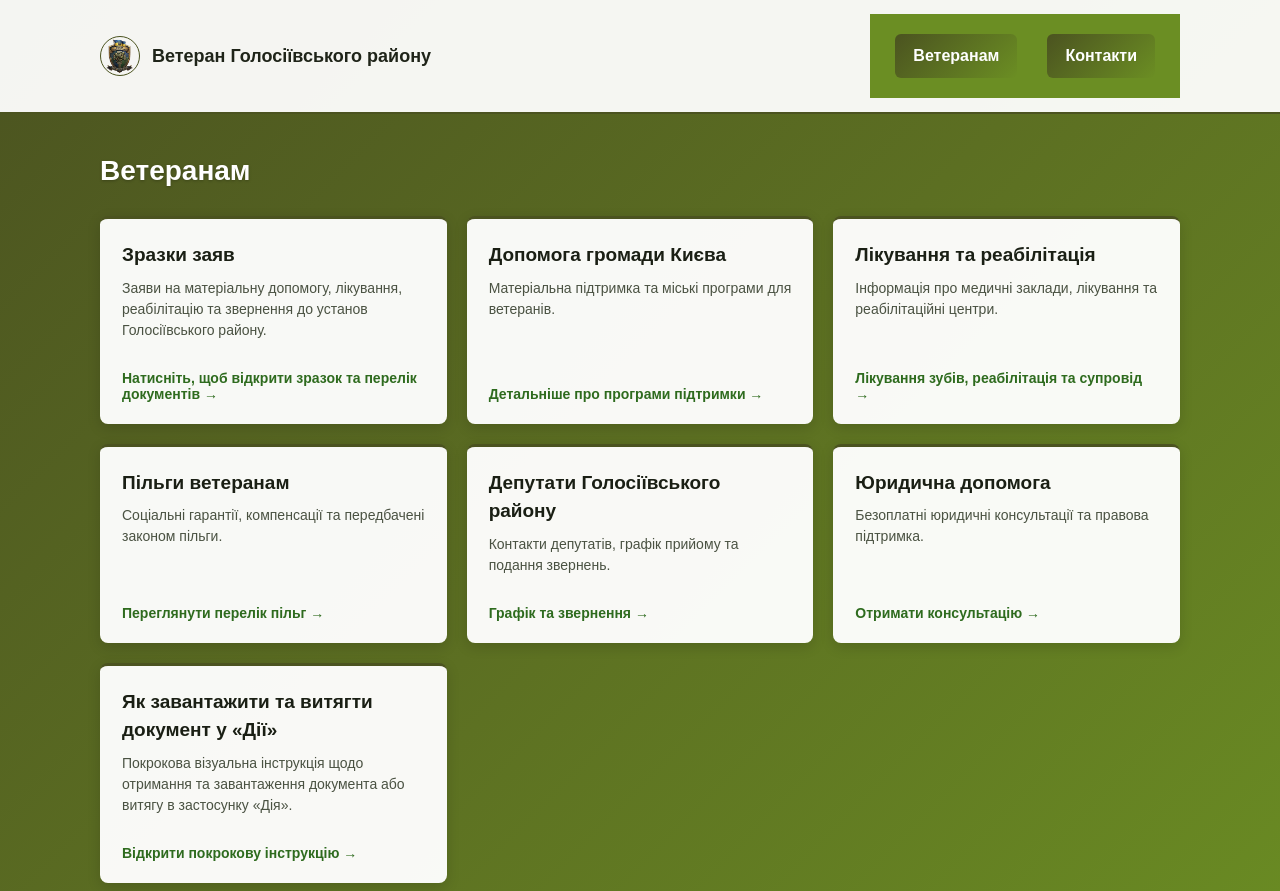
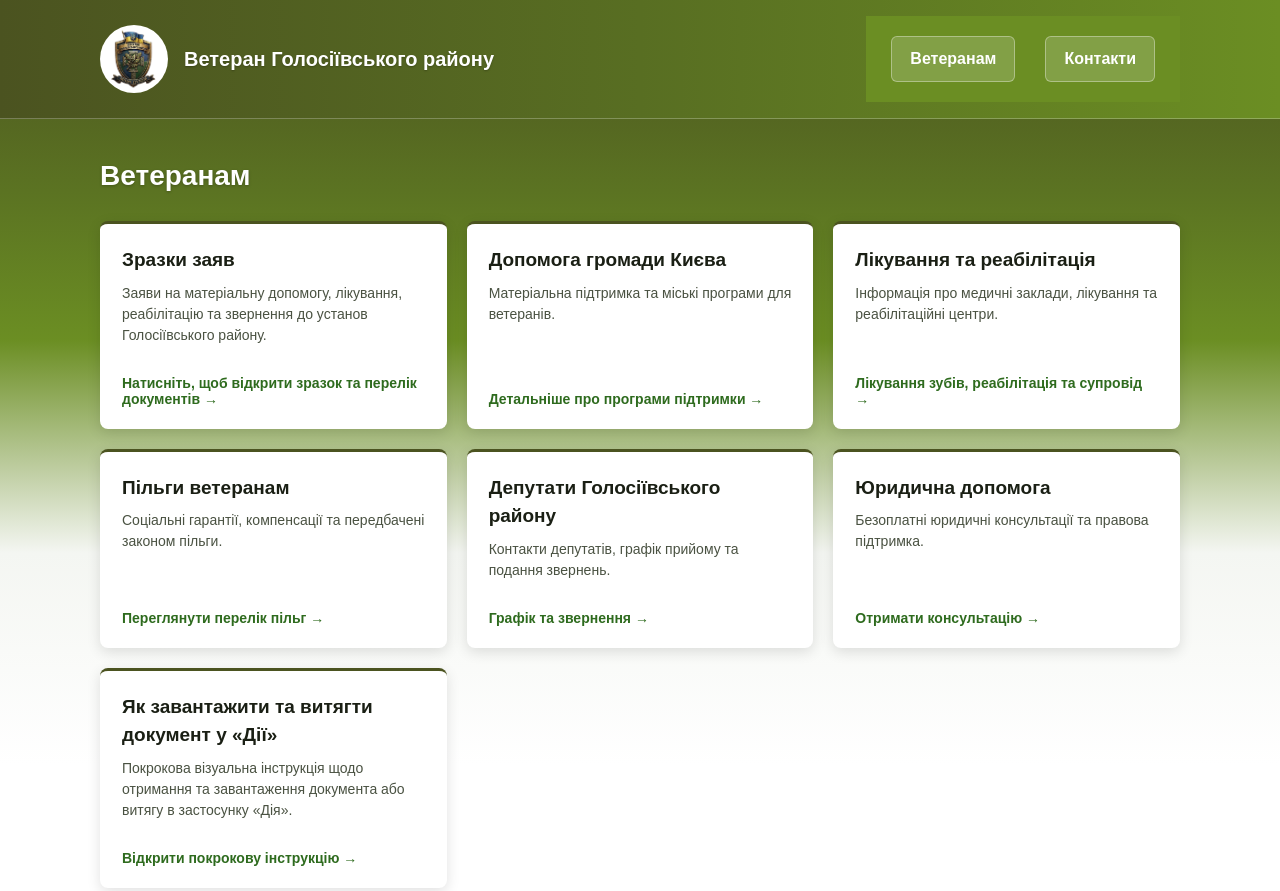
Before and after one commit to alexfranc590-web/veteran-golosiiv, a plain HTML site: page index.html in a window 1280 px wide. Shown: the top 891 px of the page. Drawn offline with Linux system fonts and the light colour scheme.

Commit message:
Add files via upload

```diff
--- a/index.html
+++ b/index.html
@@ -11,7 +11,7 @@
     body {
       margin: 0;
       font-family: Arial, sans-serif;
-      background: linear-gradient(135deg, #4b5320 0%, #5c6f22 48%, #6b8e23 100%);
+      background: linear-gradient(180deg, #4b5320 0%, #5b7322 18%, #6b8e23 32%, #f4f6f2 52%, #ffffff 72%);
       min-height: 100vh;
       color: #1f2419;
       line-height: 1.5;
@@ -22,9 +22,9 @@
       padding: 0 20px;
     }
     .site-header {
-      background: rgba(255, 255, 255, 0.94);
-      border-bottom: 2px solid #4b5320;
-      padding: 14px 0;
+      background: linear-gradient(90deg, #4b5320 0%, #586e22 50%, #6b8e23 100%);
+      border-bottom: 1px solid rgba(255, 255, 255, 0.25);
+      padding: 16px 0;
     }
     .header-inner {
       display: flex;
@@ -36,18 +36,21 @@
     .brand {
       display: flex;
       align-items: center;
-      gap: 12px;
+      gap: 16px;
       text-decoration: none;
-      color: #1f2419;
+      color: #ffffff;
       font-weight: 700;
-      font-size: 18px;
+      font-size: 20px;
+      text-shadow: 0 1px 2px rgba(0, 0, 0, 0.25);
     }
     .brand-icon {
-      width: 40px;
-      height: 40px;
+      width: 68px;
+      height: 68px;
       border-radius: 50%;
       object-fit: cover;
-      border: 1px solid #4b5320;
+      border: 2px solid rgba(255, 255, 255, 0.75);
+      background: #ffffff;
+      flex-shrink: 0;
     }
     .nav-links {
       display: flex;
@@ -56,14 +59,15 @@
     }
     .nav-links a {
       text-decoration: none;
-      background: linear-gradient(135deg, #4b5320, #6b8e23);
+      background: rgba(255, 255, 255, 0.16);
       color: #ffffff;
+      border: 1px solid rgba(255, 255, 255, 0.35);
       padding: 10px 18px;
       border-radius: 6px;
       font-weight: 600;
     }
     .nav-links a:hover {
-      filter: brightness(1.06);
+      background: rgba(255, 255, 255, 0.26);
     }
     main {
       padding: 36px 0 48px;
@@ -86,11 +90,11 @@
       .cards-grid { grid-template-columns: 1fr; }
     }
     .card {
-      background: rgba(255, 255, 255, 0.96);
+      background: #ffffff;
       border-top: 3px solid #4b5320;
       border-radius: 8px;
       padding: 22px;
-      box-shadow: 0 4px 14px rgba(0, 0, 0, 0.14);
+      box-shadow: 0 4px 14px rgba(0, 0, 0, 0.12);
       display: flex;
       flex-direction: column;
       justify-content: space-between;
@@ -125,10 +129,10 @@
       max-width: 430px;
       margin: 28px auto 0;
       padding: 16px 18px;
-      background: rgba(255, 255, 255, 0.98);
+      background: #ffffff;
       border: 2px solid #4b5320;
       border-radius: 12px;
-      box-shadow: 0 8px 24px rgba(0, 0, 0, 0.22);
+      box-shadow: 0 8px 24px rgba(0, 0, 0, 0.2);
       text-align: center;
     }
     .diya-header {
```
